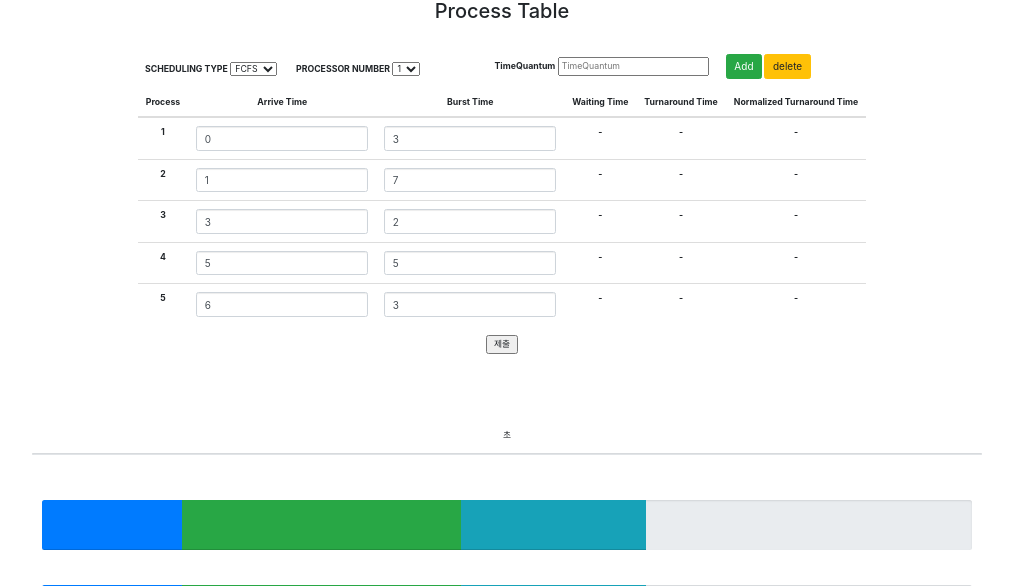
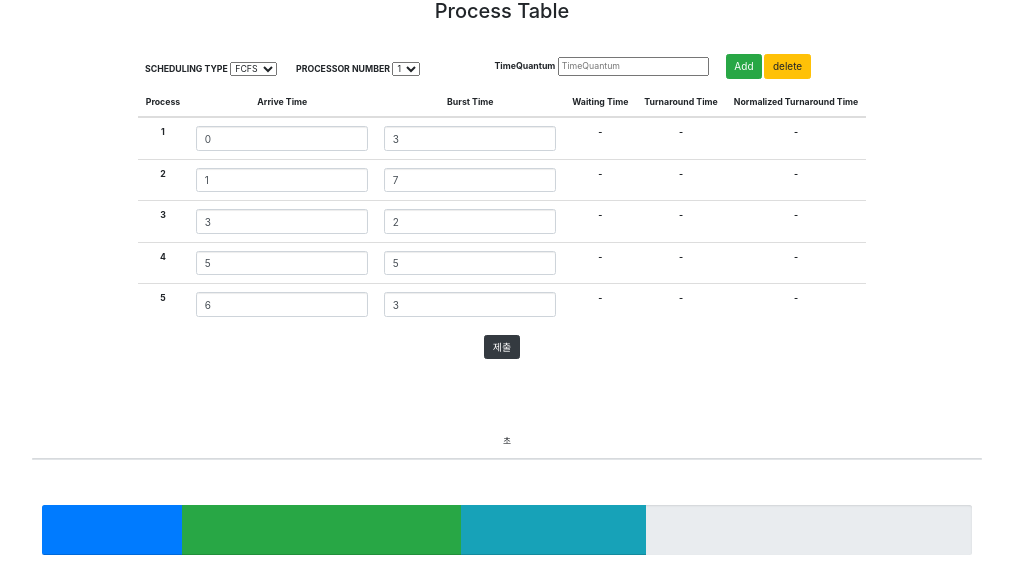
Before and after one commit to Woo-Yeol/Process_Scheduling, a Django app: page / in a window 1280 px wide. Shown: the part 171-757 px from the top of the page, without its empty margins (138-1151 px from the left). Run offline with Django 3.2, Linux system fonts and the light colour scheme; some libraries are stand-ins or nearby versions.

Commit message:
change Submit Button

```diff
--- a/Process_Scheduling/Scheduling/templates/index.html
+++ b/Process_Scheduling/Scheduling/templates/index.html
@@ -70,7 +70,8 @@
               {% endfor %}
             </tbody>
           </table>
-          <input type="submit" value="제출">
+          <input type="submit" button type="button" class="btn btn-dark" value="제출">
+          <!-- <input type="submit" value="제출"> -->
       </form>
     </div>
     </main>
```
